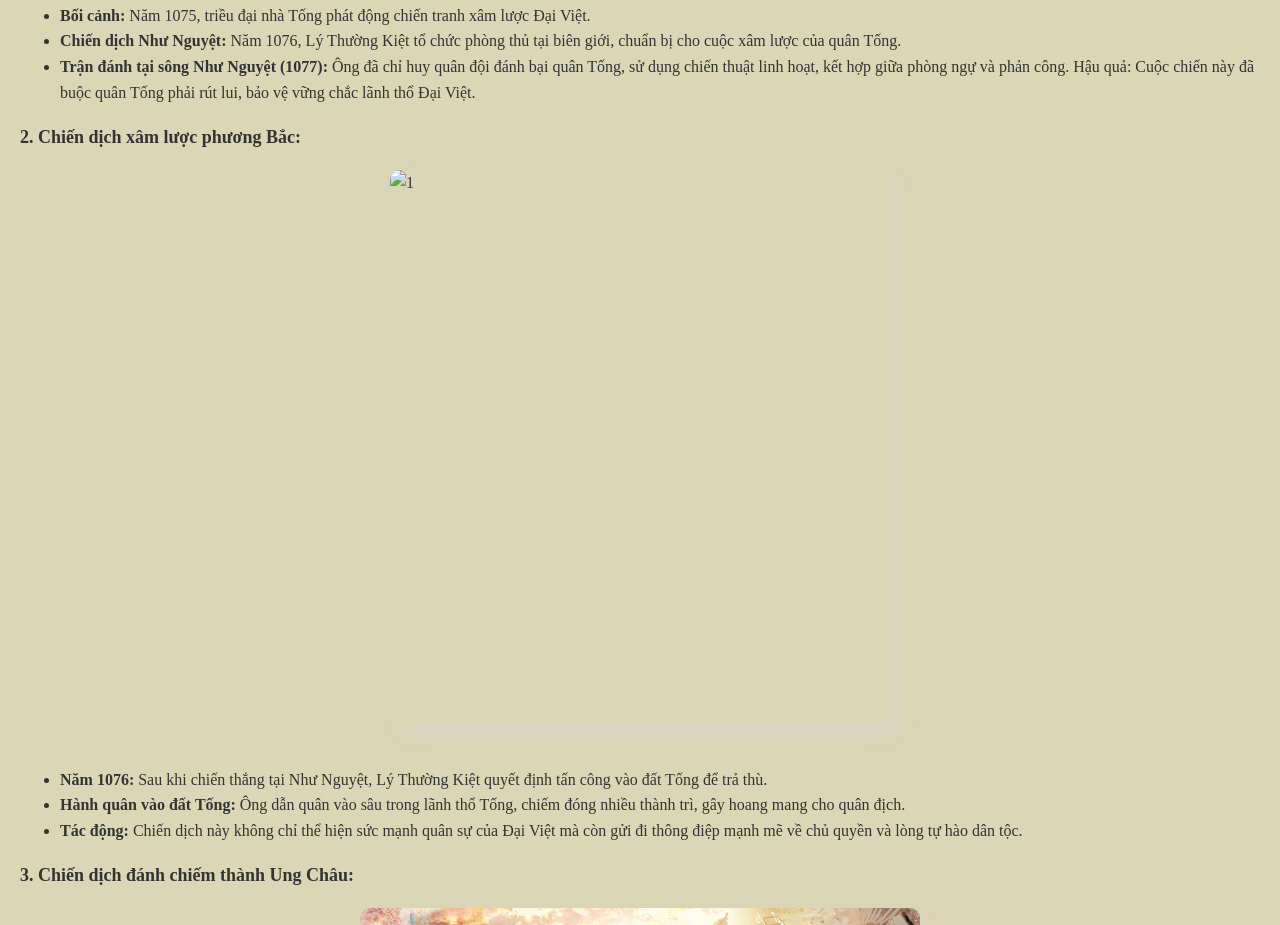
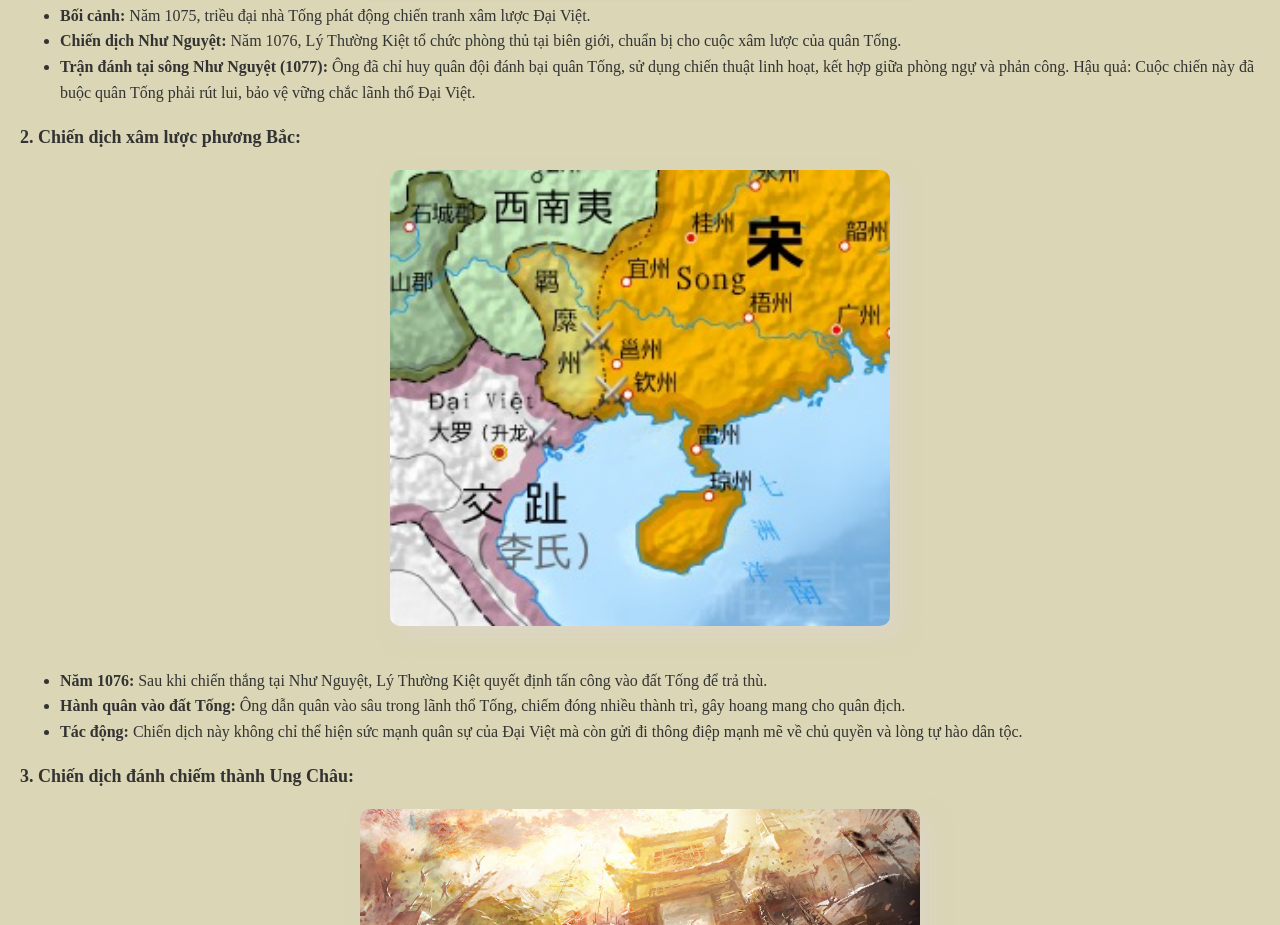
Before and after one commit to binhoclua/baitapto3-lichsuanhhung, a plain HTML site: page Chienconglichsu.html in a window 1280 px wide. Shown: the part 517-1442 px from the top of the page. Drawn offline with Linux system fonts and the light colour scheme.

Commit message:
Chienconglichsu.html

```diff
--- a/Chienconglichsu.html
+++ b/Chienconglichsu.html
@@ -25,7 +25,7 @@ Hậu quả: Cuộc chiến này đã buộc quân Tống phải rút lui, bảo
     <strong>
     <p id="a">2. Chiến dịch xâm lược phương Bắc: </p>
     </strong>
-    <img src="anhhunglichsuvietnam/tongvietlan2.png" alt="1" width="500" height="555"> <br>
+    <img src="tongvietlan2.png" alt="1" width="500" height="555"> <br>
 <ul>
 <li><strong>Năm 1076:</strong> Sau khi chiến thắng tại Như Nguyệt, Lý Thường Kiệt quyết định tấn công vào đất Tống để trả thù.</li>
 
```
